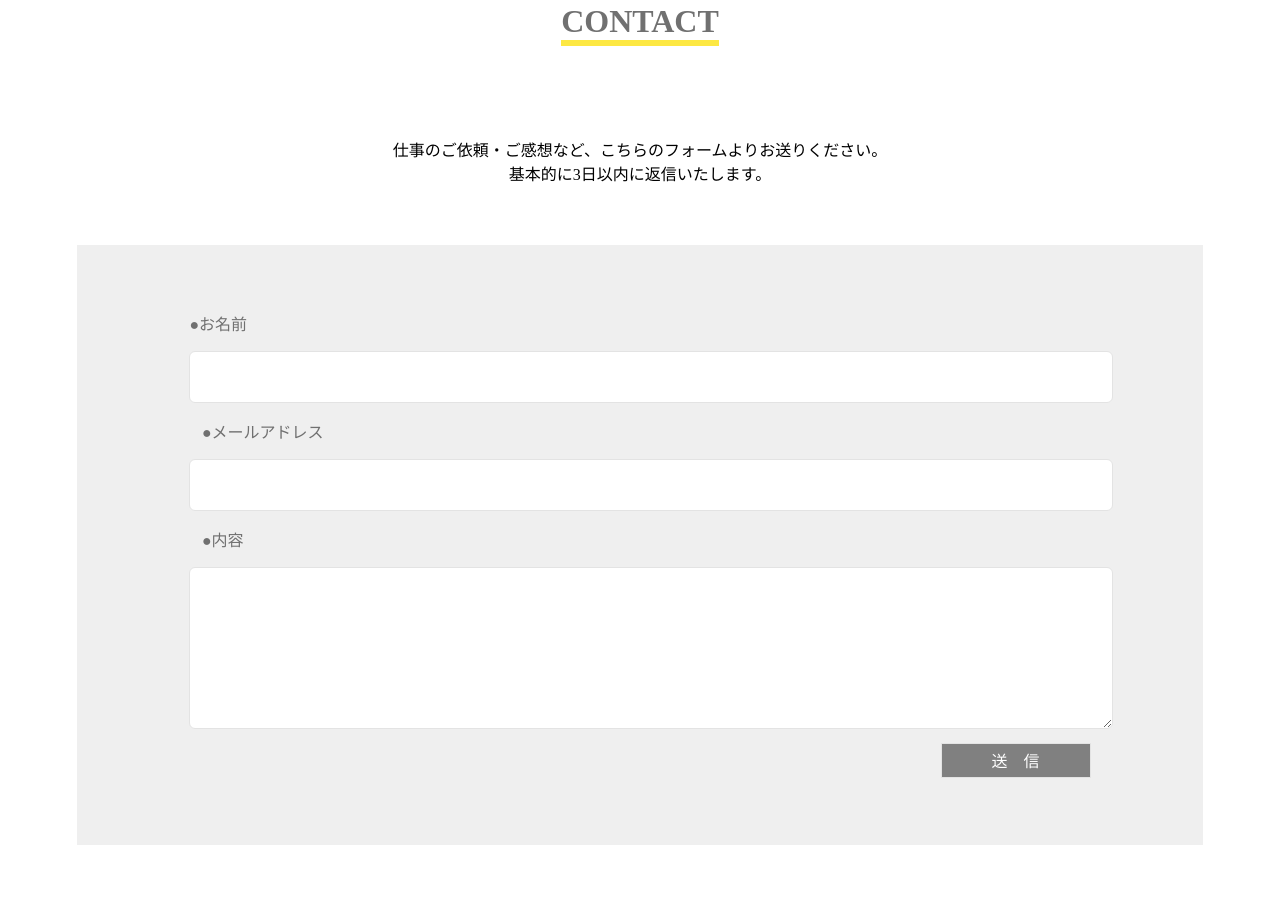
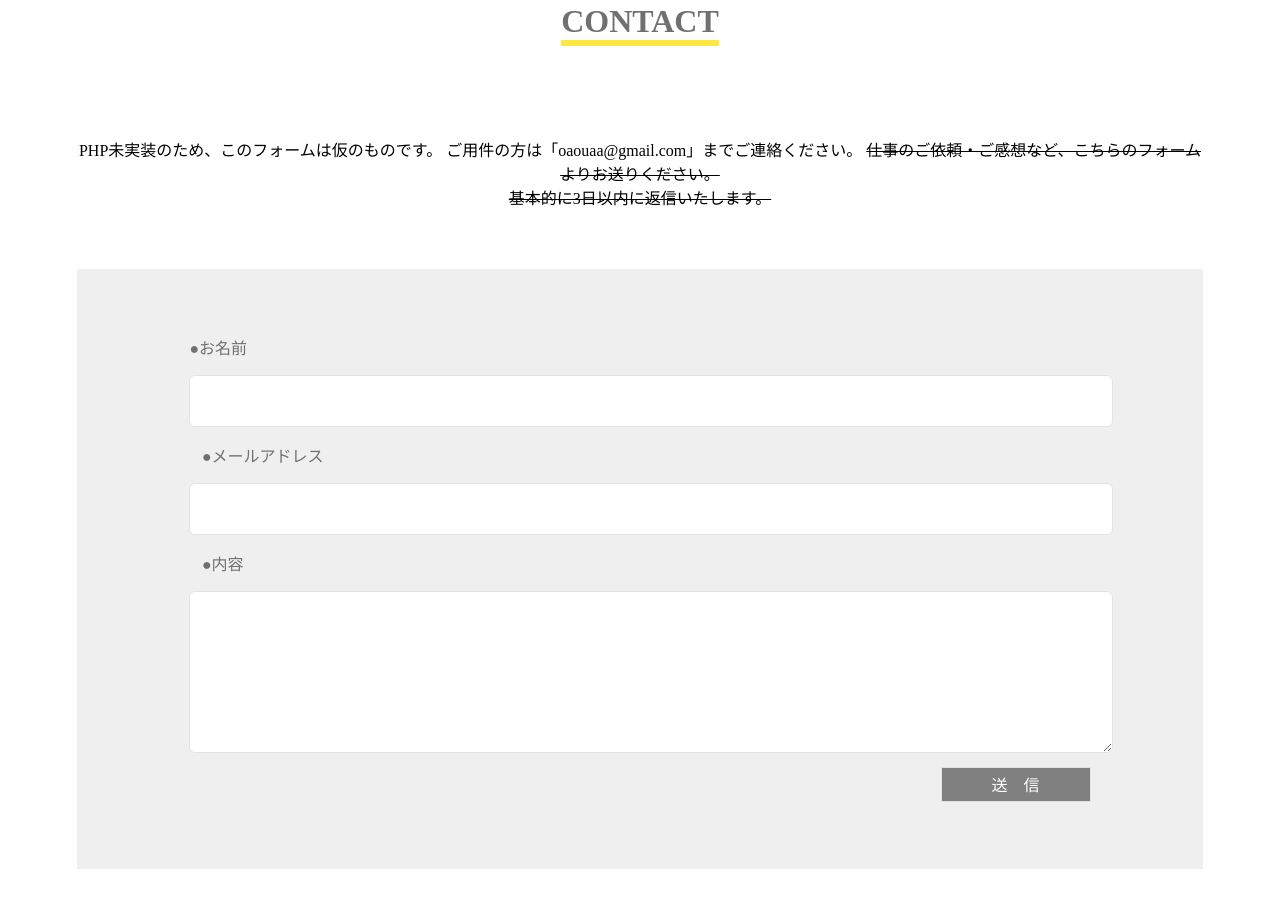
Before and after one commit to furuma/portfolio, a plain HTML site: page index.html in a window 1280 px wide. Shown: the part 2873-3780 px from the top of the page. Drawn offline with Linux system fonts and the light colour scheme.

Commit message:
Update index.html

```diff
--- a/index.html
+++ b/index.html
@@ -116,8 +116,10 @@
         <div class="ccontainer">
           <h1 class="title" >CONTACT</h1>
           <p>
-            仕事のご依頼・ご感想など、こちらのフォームよりお送りください。<br>
-            基本的に3日以内に返信いたします。
+            PHP未実装のため、このフォームは仮のものです。
+            ご用件の方は「oaouaa@gmail.com」までご連絡ください。
+            <s>仕事のご依頼・ご感想など、こちらのフォームよりお送りください。<br>
+            基本的に3日以内に返信いたします。</s>
           </p>
           <div class="contact-form-back">
             <div class="contact-form">
```
